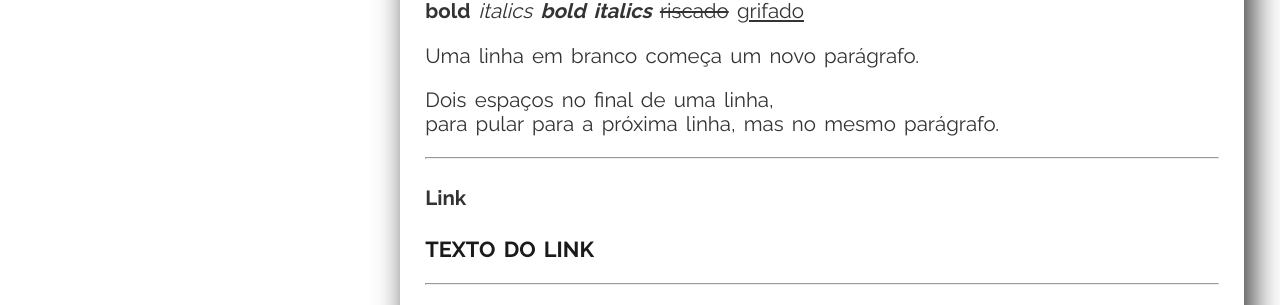
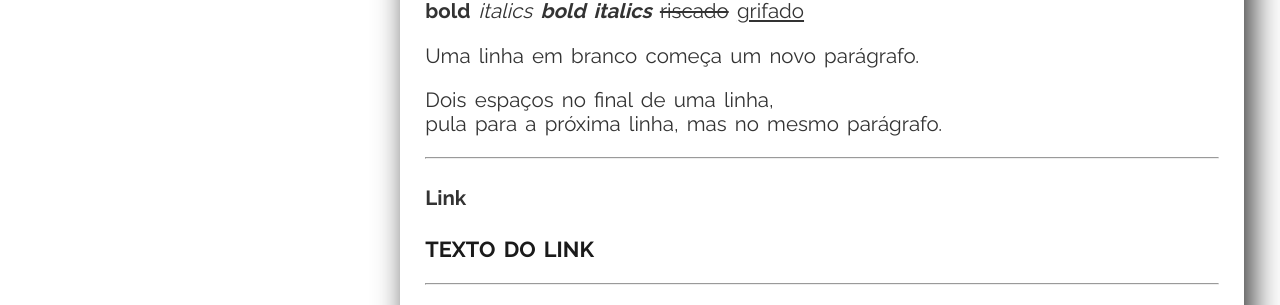
Before and after one commit to thiagohersan/cinthia.mobi, a Jekyll site: the page built from _posts/2015-07-04-markdown.md, in a window 1280 px wide and 1400 px high, scrolled down 234 px. Shown: the part 148-453 px from the top of the window. Built offline with Jekyll 4.4.1, drawn with Linux system fonts in a browser that asks for light colours; some of the changed text lies outside the part shown.

Commit message:
update md example

```diff
--- a/_posts/2015-07-04-markdown.md
+++ b/_posts/2015-07-04-markdown.md
@@ -13,7 +13,7 @@ swipebox: p1
 Uma linha em branco começa um novo parágrafo.
 
 Dois espaços no final de uma linha,
-para pular para a próxima linha, mas no mesmo parágrafo.
+pula para a próxima linha, mas no mesmo parágrafo.
 
 ---
 #### Link
```
Also changed, not shown: other parts of _posts/2015-07-04-markdown.md (+1 -1 lines).
